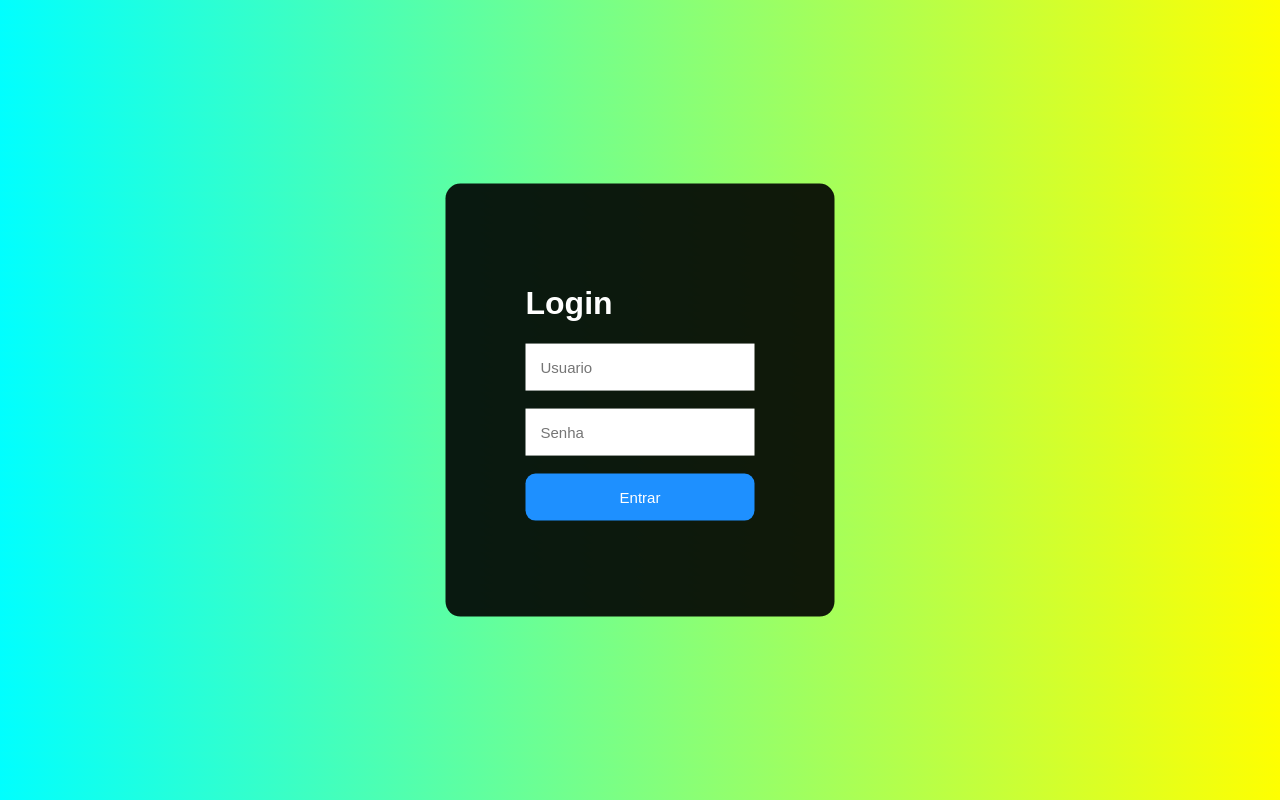
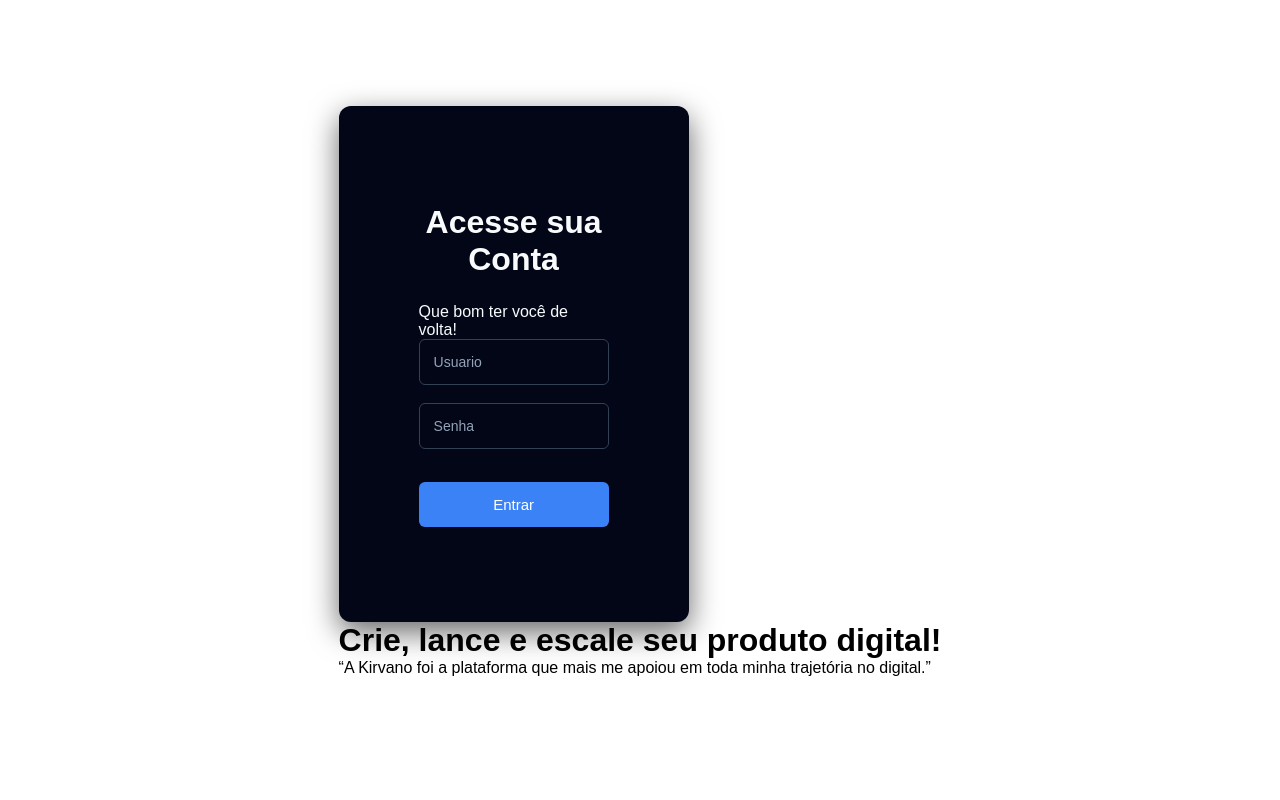
Before and after one commit to antoniilucas/Tela-de-Login, a plain HTML site: page index.html in a window 1280 px wide. Drawn offline with Linux system fonts and the light colour scheme.

Commit message:
mudanças no rascunho

```diff
--- a/index.html
+++ b/index.html
@@ -8,8 +8,11 @@
   </head>
 
   <body>
-    <div class="tela-login">
-      <h1>Login</h1>
+    <div class="container">
+      <div class="login">
+        <img src="" alt="" />
+        <h1>Acesse sua Conta</h1>
+        <p>Que bom ter você de volta!</p>
         <form id="login-form">
           <input type="text" id="usuario" placeholder="Usuario" />
           <br />
@@ -22,6 +25,17 @@
           <p id="mensagem"></p>
         </form>
       </div>
+      <div class="marketing">
+        <h1>Crie, lance e escale seu produto digital!</h1>
+        <p>
+          “A Kirvano foi a plataforma que mais me apoiou em toda minha
+          trajetória no digital.”
+        </p>
+        <!-- 5 estrelas assinatura do antonii -->
+        <img src="" alt="" />
+      </div>
+    </div>
+
     <script src="script.js"></script>
   </body>
 </html>
--- a/script.js
+++ b/script.js
@@ -23,5 +23,3 @@ form.addEventListener("submit", function (event) {
     }
 
 });
-
-console.log("JS conectado com sucesso!");
--- a/style.css
+++ b/style.css
@@ -1,37 +1,76 @@
+* {
+    margin: 0;
+    padding: 0;
+    box-sizing: border-box;
+}
+
 body {
     font-family: Arial, Helvetica, sans-serif;
-    background-image: linear-gradient(45deg, cyan, yellow);
+    background-image: #0f172a;
+    height: 100vh;
+    display: flex;
+    justify-content: center;
+    align-items: center;
 }
 
-.tela-login {
-    background-color: rgba(0, 0, 0, 0.9);
-    position: absolute;
-    top: 50%;
-    left: 50%;
-    transform: translate(-50%,-50%);
+.login {
+    background-color: #020617;
     padding: 80px;
-    border-radius: 15px;
+    border-radius: 12px;
+    width: 100%;
+    max-width: 350px;
+    color: #f8fafc;
+    box-shadow: 0 10px 30px rgba(0, 0, 0, 0.6);
+}
+
+.login h1 {
+    text-align: center;
+    margin-bottom: 25px;
+    /* margin bottom colocar magin no h1 */
+}
+
+/* p {
+    display: flex;
+    justify-content: center;
+} */
+
+input {
+    padding: 14px;
+    width: 100%;
+    border: 1px solid #334155;
+    border-radius: 6px;
+    outline: none;
+    font-size: 14px;
+    background-color: #020617;
     color: white;
 }
 
-input {
-    padding: 15px;
-    border: none;
-    outline: none;
-    font-size: 15px;
+input::placeholder {
+    color: #94a3b8;
+}
+
+input:focus {
+    border-color: #3b82f6;
 }
 
 button {
-    background-color: dodgerblue;
-    border: none;
-    padding: 15px;
-    width: 100%;
-    border-radius: 10px;
-    color: white;
-    font-size: 15px;
+  background-color: #3b82f6;
+  border: none;
+  padding: 14px;
+  width: 100%;
+  border-radius: 6px;
+  color: white;
+  font-size: 15px;
+  margin-top: 15px;
 }
 
 button:hover {
-    background-color: deepskyblue;
-    cursor: pointer;
+  background-color: #2563eb;
+  cursor: pointer;
 }
+
+#mensagem {
+  margin-top: 15px;
+  text-align: center;
+  font-size: 14px;
+}
```
Lines whose indentation alone changed are shown as unchanged.
